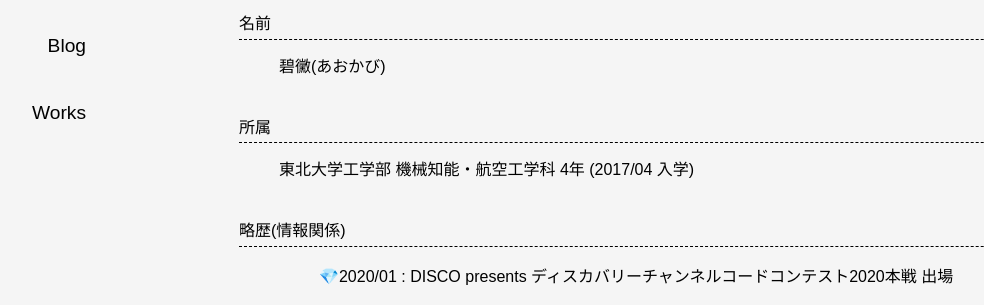
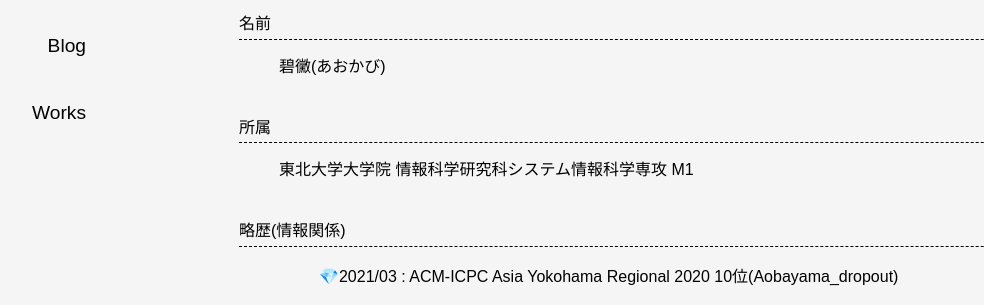
Before and after one commit to AokabiC/team-seadrive.com, a Gatsby site: page /about in a window 1280 px wide. Shown: the part 217-522 px from the top of the page, without its empty margins (26-1010 px from the left). Built offline with nearby package versions, Linux system fonts and the light colour scheme; Gatsby itself is replaced by a stand-in of ours; some packages are replaced by stand-ins of ours.

Commit message:
docs: update about (#39)

```diff
--- a/src/pages/about.tsx
+++ b/src/pages/about.tsx
@@ -13,11 +13,12 @@ const About: React.FC<any> = ({ location }) => {
     { label: "名前", text: "碧黴(あおかび)" },
     {
       label: "所属",
-      text: "東北大学工学部 機械知能・航空工学科 4年 (2017/04 入学)",
+      text: "東北大学大学院 情報科学研究科システム情報科学専攻 M1",
     },
     {
       label: "略歴(情報関係)",
       text: [
+        "2021/03 : ACM-ICPC Asia Yokohama Regional 2020 10位(Aobayama_dropout)",
         "2020/01 : DISCO presents ディスカバリーチャンネルコードコンテスト2020本戦 出場",
         "2019/11 : ACM-ICPC Asia Yokohama Regional 2019 16位(Aobayama_dropout)",
         "2019/11 : ACM-ICPC Asia Bangkok Regional 2019 19位(Aobayama_dropout)",
```
